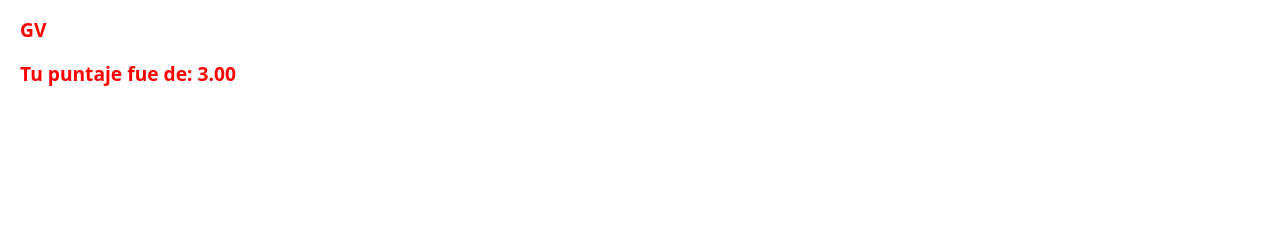
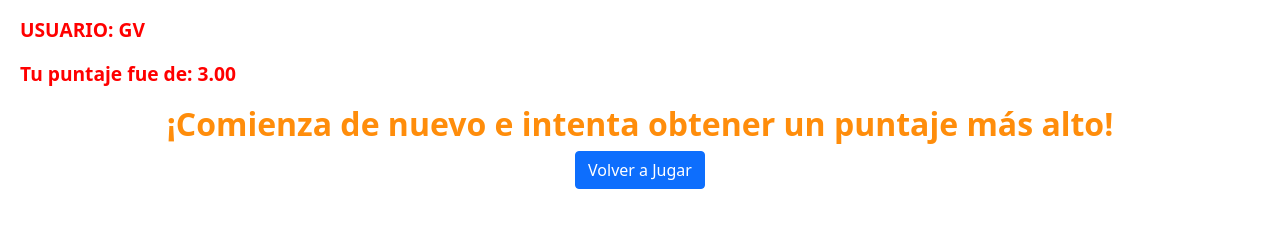
Before and after one commit to gonzalov85/Aplicativo1, a Django app: page /tablero/ in a window 1280 px wide. Shown: the part 306-546 px from the top of the page. Run offline with Django 3.2, Linux system fonts and the light colour scheme; a user stored in the database is signed in; data comes from the database, SQL or seed files in the repository; both versions use the stored data as it was after the commit; some libraries are stand-ins or nearby versions.

Commit message:
agregue boton volver a jugar en tablero
Co-Authored-By: eugenia286 <88558845+eugenia286@users.noreply.github.com>
Co-Authored-By: guildmember145 <52839296+guildmember145@users.noreply.github.com>
Co-Authored-By: SaraRotela <88736486+SaraRotela@users.noreply.github.com>
Co-Authored-By: santiagowuerich <88554765+santiagowuerich@users.noreply.github.com>
Co-Authored-By: CristianSchah <88737383+CristianSchah@users.noreply.github.com>
Co-Authored-By: JoseALt <88116605+JoseLALT@users.noreply.github.com>
Co-Authored-By: Ballest-fran <88737673+Ballest-fran@users.noreply.github.com>

```diff
--- a/Quiz/urls.py
+++ b/Quiz/urls.py
@@ -1,5 +1,5 @@
 from django.urls import path
-from .views import inicio, registro, loginView , logout_vista, HomeUsuario, jugar, resultado_pregunta, tablero
+from .views import inicio, registro, loginView , logout_vista, HomeUsuario, jugar, resultado_pregunta, tablero, borrar_respondidas
 
 urlpatterns = [
     path('', inicio, name='inicio'),
@@ -9,5 +9,6 @@ urlpatterns = [
     path('registro/', registro, name='registro'),
     path('jugar/', jugar, name='jugar'),
     path('tablero/', tablero, name='tablero'),
-    path('resultado/<int:pregunta_respondida_pk>/', resultado_pregunta, name='resultado')
+    path('resultado/<int:pregunta_respondida_pk>/', resultado_pregunta, name='resultado'),
+    path('borrar_respondidas/', borrar_respondidas, name='borrar_respondidas'),
 ]
--- a/Quiz/views.py
+++ b/Quiz/views.py
@@ -105,3 +105,7 @@ def registro(request):
 def logout_vista(request):
     logout(request)
     return redirect('inicio')
+
+def borrar_respondidas(self):
+    PreguntasRespondidas.objects.all().delete()
+    return redirect('jugar')
--- a/static/css/main.css
+++ b/static/css/main.css
@@ -27,3 +27,16 @@ h2{
     margin-left: 20px;
     font-weight: bold;
 }
+
+.jugar-denuevo{
+    text-align: center;
+}
+
+.comienza {
+    color: rgb(255, 141, 11);
+    font-weight: bold;
+}
+
+.volver {
+    color: blue;
+}
--- a/templates/play/tablero.html
+++ b/templates/play/tablero.html
@@ -26,7 +26,7 @@
         </table>
     </div>
     <div class="puntaje_actual">
-        <p> {{user.username.upper}}  </p>
+        <p> USUARIO: {{user.username.upper}}  </p>
         {% for user_quiz in usuario_quiz %}
             {% if user.username == user_quiz.usuario.username %}
 
@@ -34,8 +34,9 @@
 
              {% endif %}
         {% endfor %}
-
-
     </div>
-
+    <div class="jugar-denuevo">
+        <h2 class="comienza">¡Comienza de nuevo e intenta obtener un puntaje más alto!</h2>
+        <a href="{% url 'borrar_respondidas' %}"><button type="button" class="btn btn-primary">Volver a Jugar </button></a>
+    </div>
     {% endblock %}
```
Also changed, not shown: db.sqlite3.
